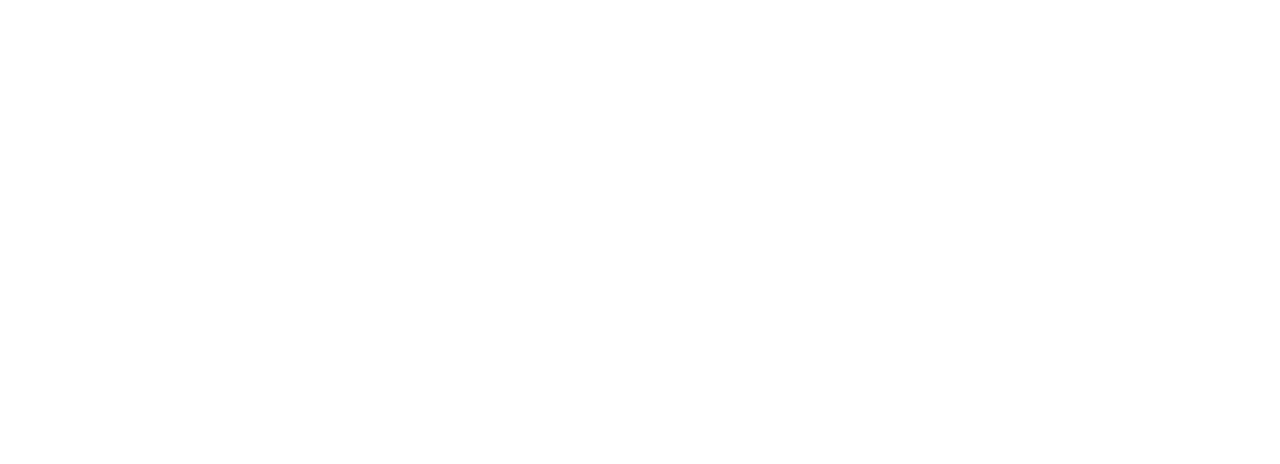
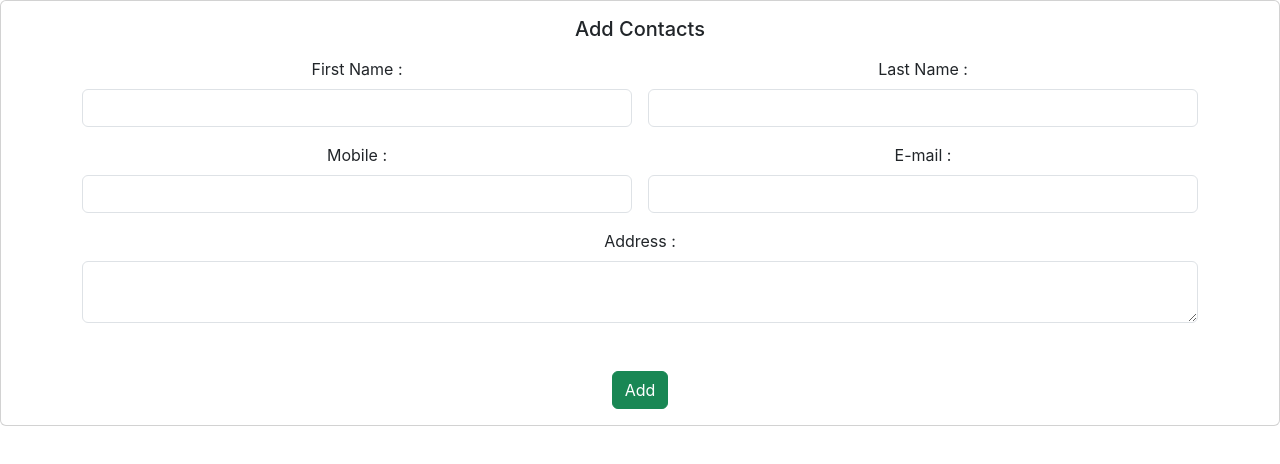
Before and after one commit to R1CH1R0Y/ContactsMgtAppFrontend, a React (Create React App) app: page / in a window 1280 px wide. Shown: the top 464 px of the page. Built offline with nearby package versions, Linux system fonts and the light colour scheme.

Commit message:
structure of add page completed

```diff
--- a/src/App.js
+++ b/src/App.js
@@ -1,10 +1,11 @@
 import logo from './logo.svg';
 import './App.css';
+import Add from './components/Add';
 
 function App() {
   return (
     <div>
-
+      <Add/>
     </div>
   );
 }
--- /dev/null
+++ b/src/components/Add.jsx
@@ -0,0 +1,48 @@
+import React from 'react'
+
+const Add = () => {
+  return (
+    <div>
+        <div class="card text-center mb-3">
+  <div class="card-body">
+    <h5 class="card-title">Add Contacts</h5>
+    <p></p>
+    <p></p>
+    <div className="container">
+        <div className="row">
+            <div className="col col-12 col-sm-12 col-md-12 col-lg-12 col-xl-12 col-xxl-12">
+                <div className="row g-3">
+                    <div className="col col-12 col-sm-6 col-md-6 col-lg-6 col-xl-6 col-xxl-6">
+                        <label htmlFor="" className="form-label">First Name :</label>
+                        <input type="text" className="form-control" />
+                    </div>
+                    <div className="col col-12 col-sm-6 col-md-6 col-lg-6 col-xl-6 col-xxl-6">
+                        <label htmlFor="" className="form-label">Last Name :</label>
+                        <input type="text" className="form-control" />
+                    </div>
+                    <div className="col col-12 col-sm-6 col-md-6 col-lg-6 col-xl-6 col-xxl-6">
+                        <label htmlFor="" className="form-label">Mobile :</label>
+                        <input type="text" className="form-control" />
+                    </div>
+                    <div className="col col-12 col-sm-6 col-md-6 col-lg-6 col-xl-6 col-xxl-6">
+                        <label htmlFor="" className="form-label">E-mail :</label>
+                        <input type="text" className="form-control" />
+                    </div>
+                    <div className="col col-12 col-sm-12 col-md-12 col-lg-12 col-xl-12 col-xxl-12">
+                        <label htmlFor="" className="form-label">Address :</label>
+                        <textarea name="" id="" className="form-control"></textarea>
+                    </div>
+                </div>
+            </div>
+        </div>
+    </div>
+    <br />
+    <br />
+    <button className="btn btn-success">Add</button>
+  </div>
+</div>
+    </div>
+  )
+}
+
+export default Add
```
